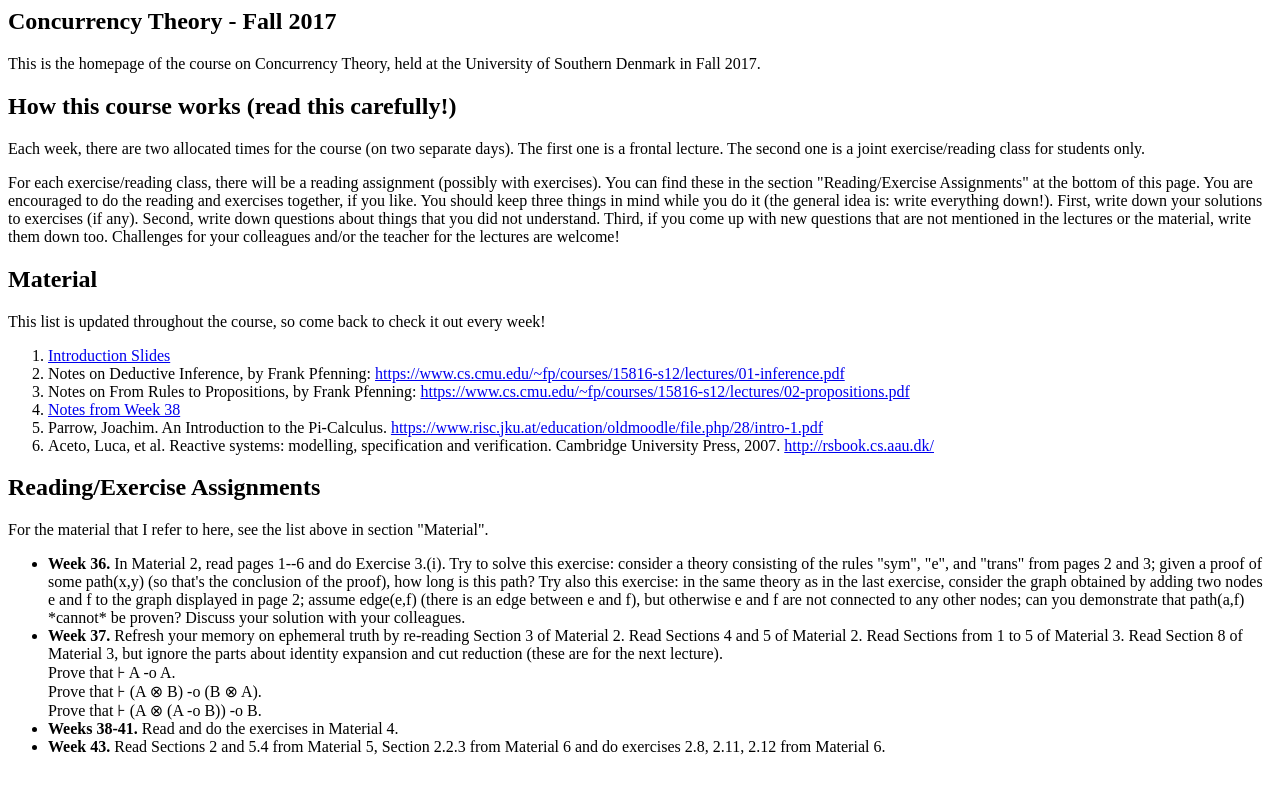
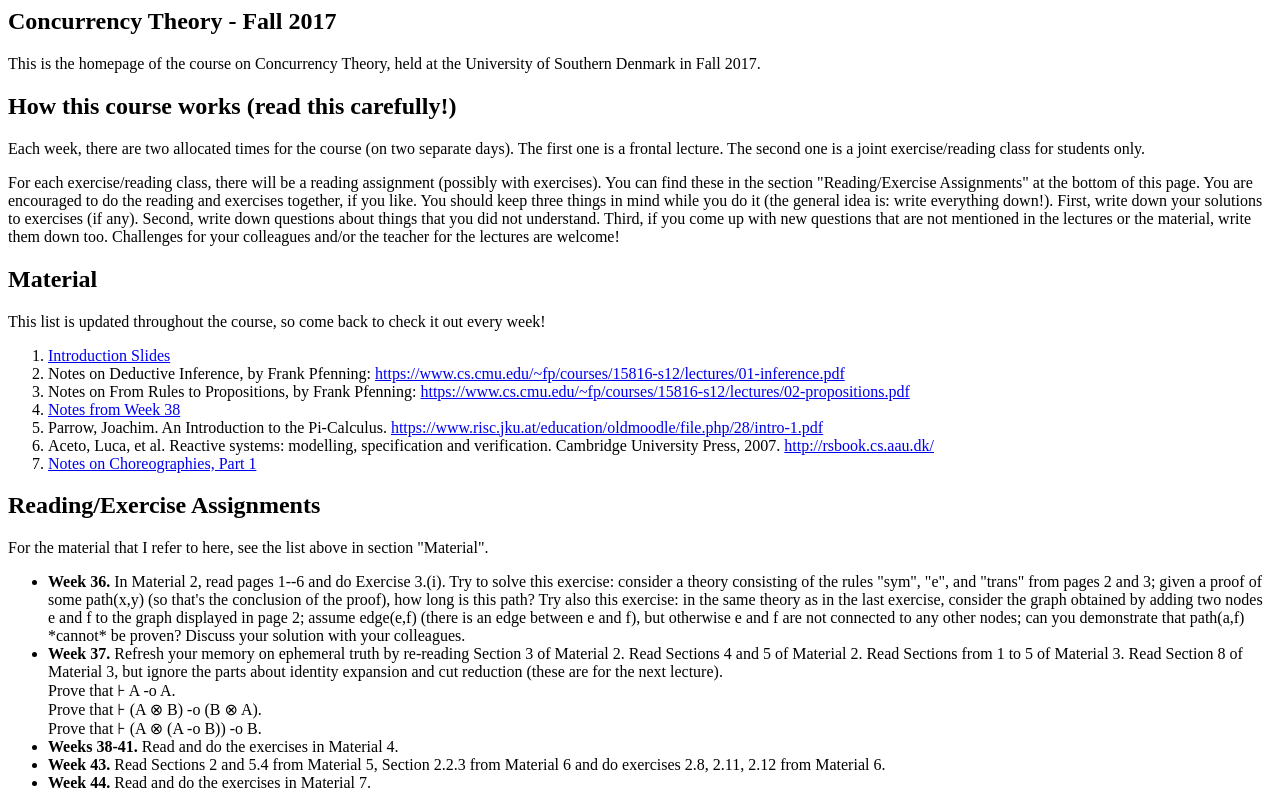
Before and after one commit to fmontesi/website, a plain HTML site: page teaching/ct-2017/index.html in a window 1280 px wide. Drawn offline with Linux system fonts and the light colour scheme.

Commit message:
Choreographies 1

```diff
--- a/teaching/ct-2017/index.html
+++ b/teaching/ct-2017/index.html
@@ -43,9 +43,10 @@ This list is updated throughout the course, so come back to check it out every w
   <li><a href="files/1.pdf">Introduction Slides</a></li>
 	<li>Notes on Deductive Inference, by Frank Pfenning: <a href="https://www.cs.cmu.edu/~fp/courses/15816-s12/lectures/01-inference.pdf">https://www.cs.cmu.edu/~fp/courses/15816-s12/lectures/01-inference.pdf</a></li>
 	<li>Notes on From Rules to Propositions, by Frank Pfenning: <a href="https://www.cs.cmu.edu/~fp/courses/15816-s12/lectures/02-propositions.pdf">https://www.cs.cmu.edu/~fp/courses/15816-s12/lectures/02-propositions.pdf</a></li>
-	<li><a href="files/week_38.pdf">Notes from Week 38</a>
+	<li><a href="files/week_38.pdf">Notes from Week 38</a></li>
   <li>Parrow, Joachim. An Introduction to the Pi-Calculus. <a href="https://www.risc.jku.at/education/oldmoodle/file.php/28/intro-1.pdf">https://www.risc.jku.at/education/oldmoodle/file.php/28/intro-1.pdf</a></li>
   <li>Aceto, Luca, et al. Reactive systems: modelling, specification and verification. Cambridge University Press, 2007. <a href="http://rsbook.cs.aau.dk/">http://rsbook.cs.aau.dk/</a></li>
+	<li><a href="files/choreographies_1.pdf">Notes on Choreographies, Part 1</a></li>
 </ul>
 </div>
 
@@ -79,5 +80,9 @@ For the material that I refer to here, see the list above in section "Material".
   Read Sections 2 and 5.4 from Material 5, Section 2.2.3 from Material 6 and do
   exercises 2.8, 2.11, 2.12 from Material 6.
 </li>
+<li>
+	<strong>Week 44.</strong>
+	Read and do the exercises in Material 7.
+</li>
 </ul>
 </div>
```
